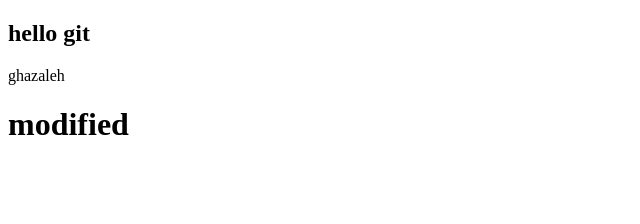
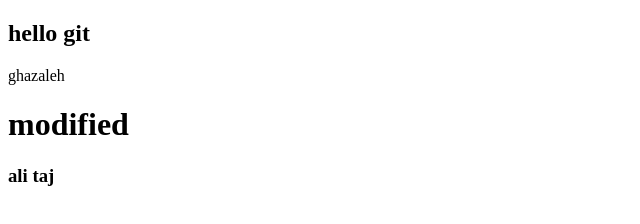
Before and after one commit to ghazisho59/git-project-one, a plain HTML site: page index.html in a window 1280 px wide. Shown: the full height of the page, 0-640 px from the left. Drawn offline with Linux system fonts and the light colour scheme.

Commit message:
aliadded

```diff
--- a/index.html
+++ b/index.html
@@ -9,5 +9,6 @@
     <h2>hello git</h2>
     <span>ghazaleh</span>
     <h1>modified</h1>
+    <h3>ali taj</h3>
 </body>
 </html>
```
